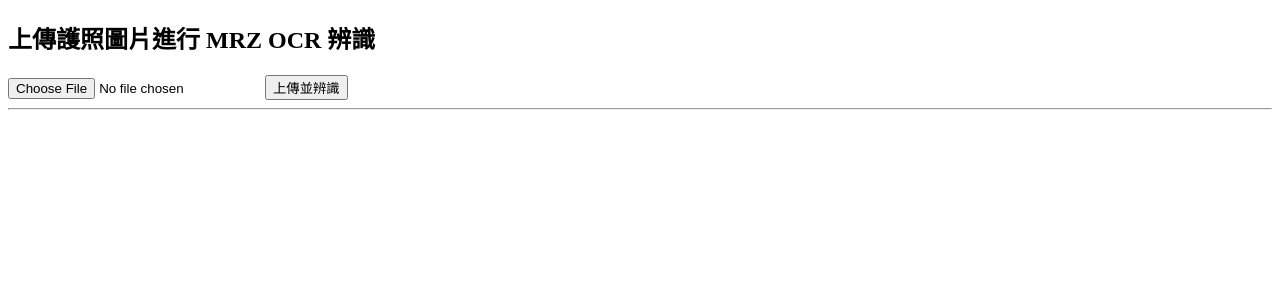
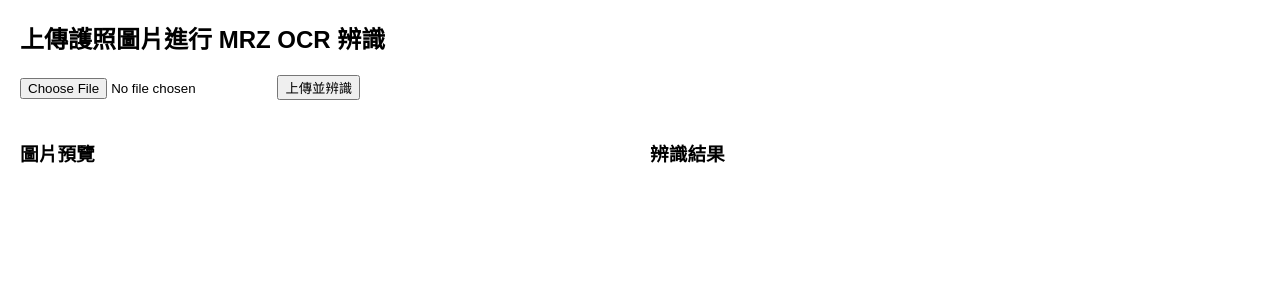
Before and after one commit to king-Bei/PPdata, a Flask app: page / in a window 1280 px wide. Shown: the top 300 px of the page. Run offline with Flask 3, Linux system fonts and the light colour scheme; parts of the project's set-up code (start-up, migrations or seed data) failed here and were passed over.

Commit message:
Add files via upload

```diff
--- a/apippno/templates/index.html
+++ b/apippno/templates/index.html
@@ -3,16 +3,78 @@
 <head>
     <meta charset="UTF-8">
     <title>MRZ 護照 OCR 上傳介面</title>
+    <style>
+        body {
+            font-family: Arial, sans-serif;
+            margin: 20px;
+        }
+        #preview {
+            max-width: 100%;
+            max-height: 300px;
+            border: 1px solid #ccc;
+            margin-top: 10px;
+        }
+        #container {
+            display: flex;
+            gap: 20px;
+            margin-top: 20px;
+        }
+        #left, #right {
+            flex: 1;
+        }
+        .result-row {
+            display: flex;
+            align-items: center;
+            margin-bottom: 10px;
+        }
+        .result-row input {
+            flex: 1;
+            padding: 6px;
+        }
+        .copy-btn {
+            margin-left: 8px;
+            padding: 6px 10px;
+            cursor: pointer;
+        }
+    </style>
 </head>
 <body>
     <h2>上傳護照圖片進行 MRZ OCR 辨識</h2>
     <form id="uploadForm" enctype="multipart/form-data" method="post" action="/api/ocr">
-        <input type="file" name="image" accept="image/*" required>
+        <input type="file" name="image" accept="image/*" required onchange="previewImage(event)">
         <button type="submit">上傳並辨識</button>
     </form>
-    <hr>
-    <div id="result"></div>
+
+    <div id="container">
+        <div id="left">
+            <h3>圖片預覽</h3>
+            <img id="preview" src="#" alt="預覽圖片" style="display:none;">
+        </div>
+        <div id="right">
+            <h3>辨識結果</h3>
+            <div id="result"></div>
+        </div>
+    </div>
+
     <script>
+        function previewImage(event) {
+            const file = event.target.files[0];
+            const reader = new FileReader();
+            reader.onload = function(e) {
+                const img = document.getElementById('preview');
+                img.src = e.target.result;
+                img.style.display = 'block';
+            };
+            reader.readAsDataURL(file);
+        }
+
+        function copyToClipboard(inputId) {
+            const input = document.getElementById(inputId);
+            input.select();
+            input.setSelectionRange(0, 99999);
+            navigator.clipboard.writeText(input.value);
+        }
+
         document.getElementById('uploadForm').onsubmit = async function(e) {
             e.preventDefault();
             const formData = new FormData(this);
@@ -20,9 +82,48 @@
                 method: 'POST',
                 body: formData
             });
-            const data = await res.json();
-            document.getElementById('result').innerText = JSON.stringify(data, null, 2);
+            const json = await res.json();
+            const data = json.data || {};
+            const resultDiv = document.getElementById('result');
+            resultDiv.innerHTML = '';
+
+            const fields = [
+                { key: "ID_number", label: "身分證字號" },
+                { key: "last_name", label: "英文姓" },
+                { key: "first_name", label: "英文名" },
+                { key: "birth_date", label: "出生年月日" },
+                { key: "gender", label: "性別" },
+                { key: "passport_number", label: "護照號碼" },
+                { key: "expiry_date", label: "護照效期" },
+                { key: "nationality", label: "國籍" }
+            ];
+
+            fields.forEach(({ key, label }, index) => {
+                const row = document.createElement('div');
+                row.className = 'result-row';
+
+                const labelEl = document.createElement('label');
+                labelEl.textContent = label + '：';
+                labelEl.style.width = '100px';
+
+                const input = document.createElement('input');
+                input.type = 'text';
+                input.value = data[key] || '';
+                input.id = `field-${index}`;
+                input.readOnly = true;
+
+                const button = document.createElement('button');
+                button.className = 'copy-btn';
+                button.textContent = '複製';
+                button.onclick = () => copyToClipboard(input.id);
+
+                row.appendChild(labelEl);
+                row.appendChild(input);
+                row.appendChild(button);
+                resultDiv.appendChild(row);
+            });
         };
     </script>
+
 </body>
 </html>
```
Also changed, not shown: apippno/requirements.txt (line endings or trailing spaces).
